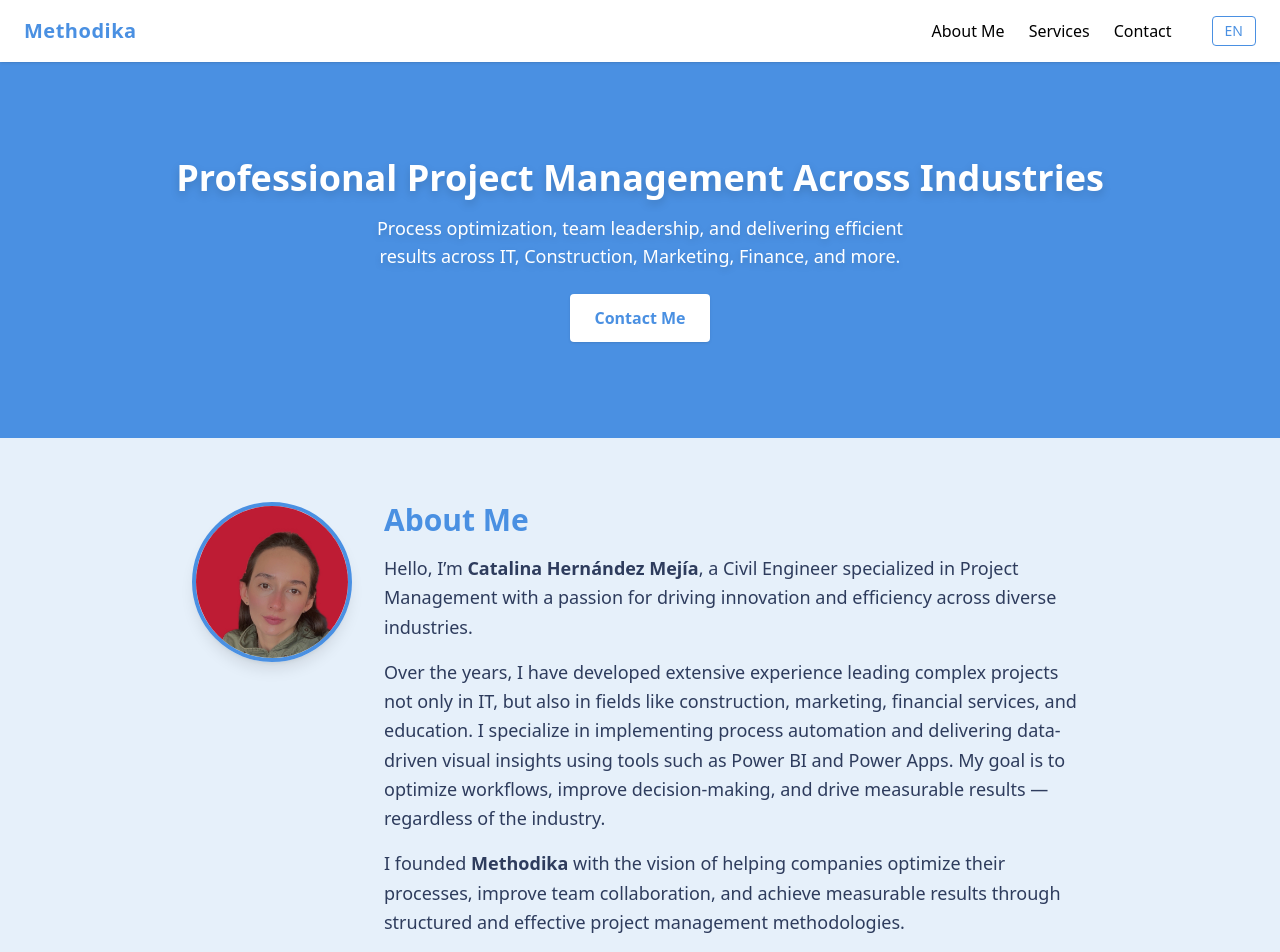
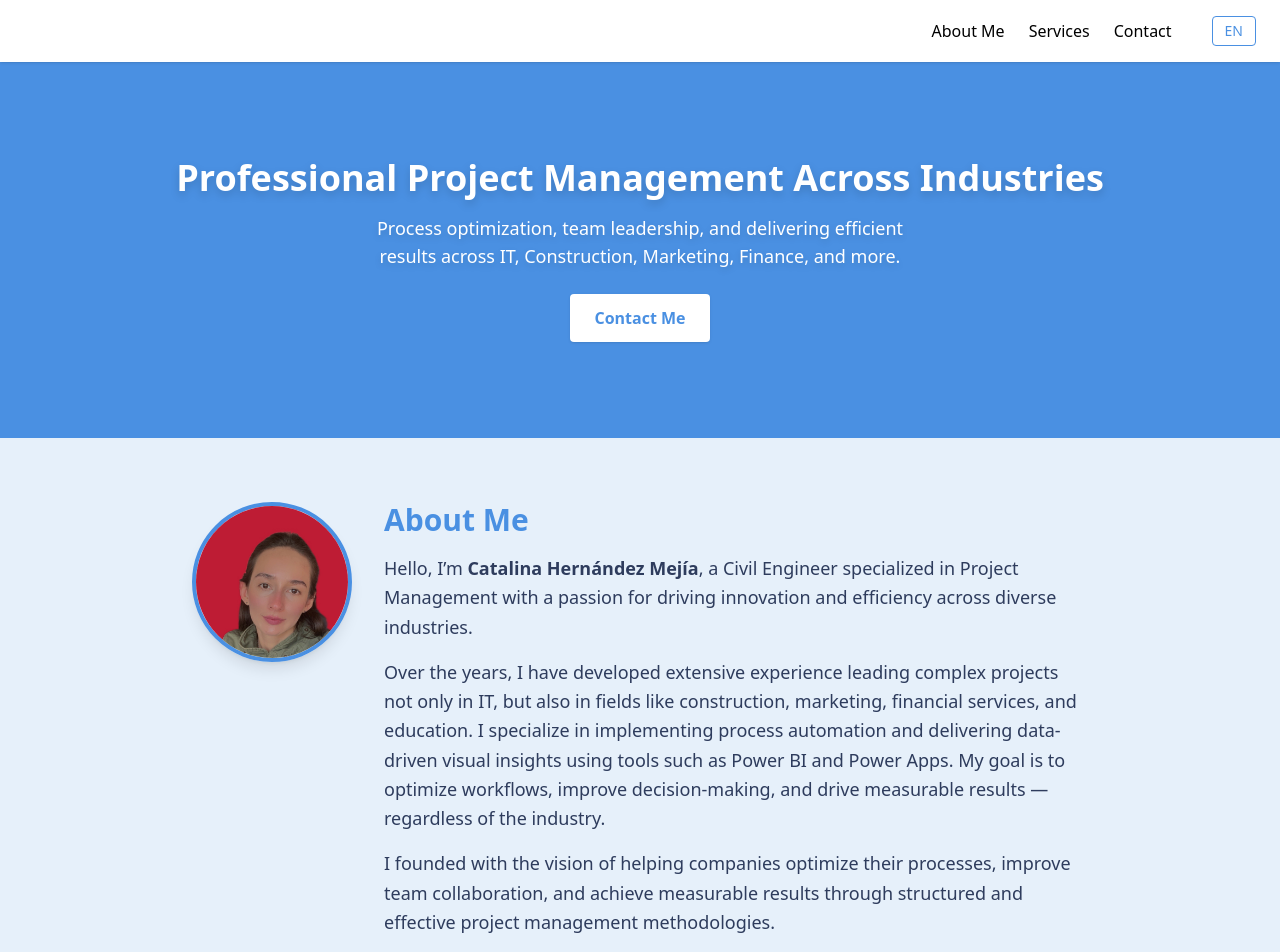
Before and after one commit to Cata-hm/Metodika, a React (Vite) app in the folder Metodik_FE/: page / in a window 1280 px wide. Shown: the top 952 px of the page. Built offline with nearby package versions, Linux system fonts and the light colour scheme; no server answers.

Commit message:
seting brand name as constant

```diff
--- a/Metodik_FE/src/components/About.tsx
+++ b/Metodik_FE/src/components/About.tsx
@@ -3,6 +3,8 @@
 import { motion } from 'framer-motion';
 import { useTranslation } from 'react-i18next';
 import { Trans } from 'react-i18next';
+import BRAND_NAME from '../config/constants';
+
 
 const About = () => {
   const { t } = useTranslation();
@@ -35,7 +37,7 @@ const About = () => {
             {t('about.paragraph2')}
           </p>
           <p className="text-lg text-[#2E3C5D] leading-relaxed mt-4">
-            <Trans i18nKey="about.paragraph3" values={{ name: 'Methodika' }} components={{ strong: <strong /> }} />
+            <Trans i18nKey="about.paragraph3" values={{ name: BRAND_NAME }} components={{ strong: <strong /> }} />
           </p>
           <p className="text-lg text-[#2E3C5D] leading-relaxed mt-4">
             {t('about.paragraph4')}
--- a/Metodik_FE/src/components/Footer.tsx
+++ b/Metodik_FE/src/components/Footer.tsx
@@ -1,6 +1,7 @@
 // src/components/Footer.tsx
 // This component renders the footer of the application.
 import { useTranslation } from 'react-i18next';
+import BRAND_NAME from '../config/constants';
 
 const Footer = () => {
   const { t } = useTranslation();
@@ -8,7 +9,7 @@ const Footer = () => {
   return (
     <footer className="bg-white border-t border-gray-200 py-6 text-center text-sm text-gray-600">
       <p>
-        © {new Date().getFullYear()} <span className="font-semibold text-[#4A90E2]">Methodika</span> — {t('footer.rights')}
+        © {new Date().getFullYear()} <span className="font-semibold text-[#4A90E2]">{BRAND_NAME}</span> — {t('footer.rights')}
       </p>
       <p className="mt-1 text-[#FF6F61] font-medium flex justify-center items-center gap-1">
         {t('footer.designed')} <span aria-label="heart" role="img">❤️</span>
--- a/Metodik_FE/src/components/Header.tsx
+++ b/Metodik_FE/src/components/Header.tsx
@@ -2,6 +2,7 @@
 // This component renders the header of the Metodika application, including the logo, navigation links
 import { useState } from 'react';
 import { useTranslation } from 'react-i18next';
+import BRAND_NAME from '../config/constants';
 
 const Header = () => {
   const { t, i18n } = useTranslation();
@@ -18,7 +19,7 @@ const Header = () => {
   return (
     <header className="bg-white shadow sticky top-0 z-50">
       <div className="container mx-auto px-6 py-4 flex justify-between items-center">
-        <h1 className="text-xl font-bold tracking-wide text-[#4A90E2]">Methodika</h1>
+        <h1 className="text-xl font-bold tracking-wide text-[#4A90E2]">{BRAND_NAME}</h1>
 
         {/* Menu desktop */}
         <nav className="hidden md:flex space-x-6 items-center">
--- /dev/null
+++ b/Metodik_FE/src/config/constants.js
@@ -0,0 +1,3 @@
+// Metodik_FE/src/config/constants.js
+// This file contains constant values used throughout the Metodik frontend application
+export const BRAND_NAME = "Metodical";
```
